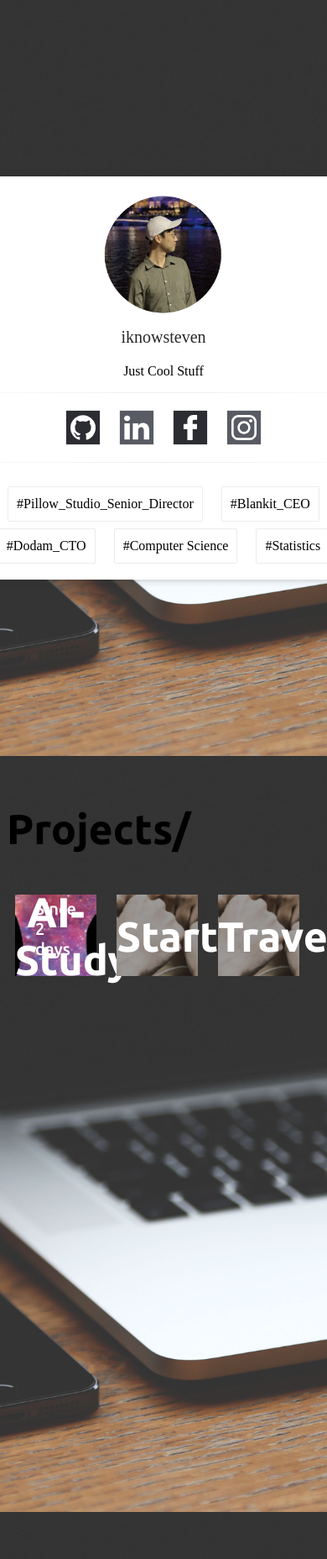
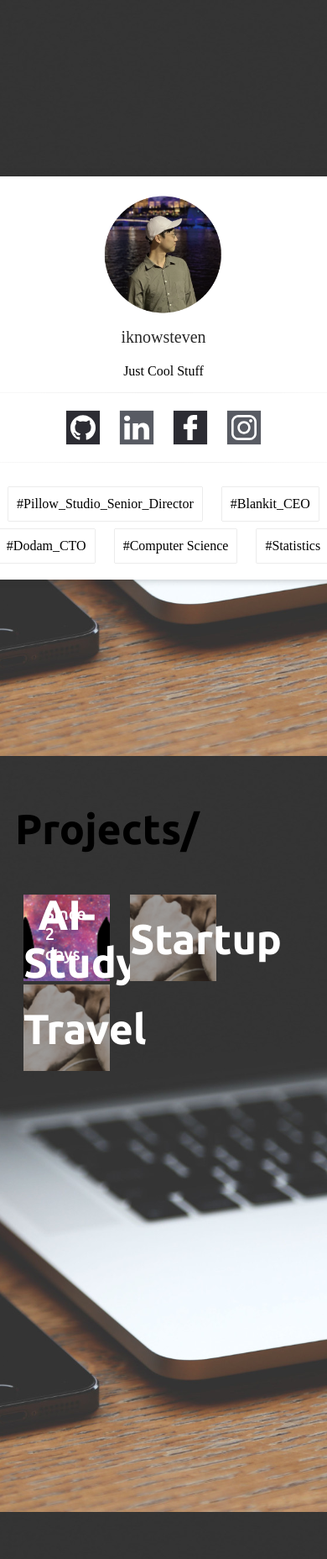
Before and after one commit to iknowSteven/iknowSteven.github.io, a Jekyll site: the page built from index.md, in a window 390 px wide. Shown: the whole page at 84% size. Built offline with Jekyll 4.4.1, drawn with Linux system fonts in a browser that asks for light colours; our own code applies the rules of GitHub Pages for plain Markdown files.

Commit message:
no message

```diff
--- a/assets/css/countdown.css
+++ b/assets/css/countdown.css
@@ -39,10 +39,10 @@
     font-weight: 500;
 }
 
-@media ( max-width: 990px ) {
+@media ( max-width: 984px ) {
     .countdown_container_white {
-        width: calc(30vw - 20px);
-        height: calc(30vw - 20px);
+        width: calc(33.3vw - 26.7px);
+        height: calc(33.3vw - 26.7px);
     }
 }
 
--- a/assets/css/home.css
+++ b/assets/css/home.css
@@ -10,8 +10,15 @@ html {
 }
 
 #all_countdown_container {
+    display: block;
     margin: auto;
     min-height: calc(100vh - 10px);
+}
+
+@media ( max-width: 984px ) {
+    #all_countdown_container {
+        width: calc(100% - 20px);
+    }
 }
 
 #all_countdown h1 {
```
